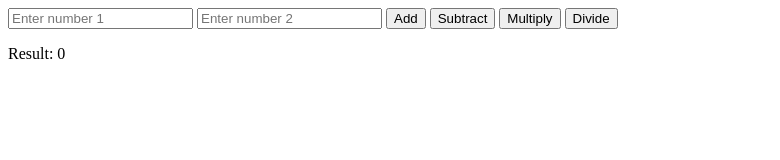
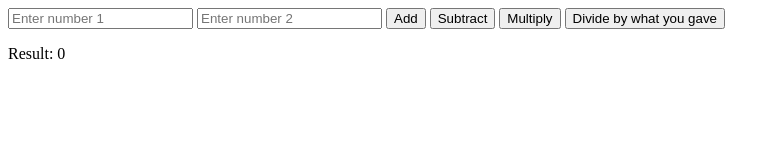
Before and after one commit to fring-12/test-hdnb, a plain HTML site: page index.html in a window 1280 px wide. Shown: the whole page, without its empty margins (0-780 px from the left). Drawn offline with Linux system fonts and the light colour scheme.

Commit message:
change text

```diff
--- a/index.html
+++ b/index.html
@@ -11,7 +11,7 @@
     <button id="add">Add</button>
     <button id="subtract">Subtract</button>
     <button id="multiply">Multiply</button>
-    <button id="divide">Divide</button>
+    <button id="divide">Divide by what you gave</button>
     <p>Result: <span id="result">0</span></p>
     <script src="script.js"></script>
   </body>
```
